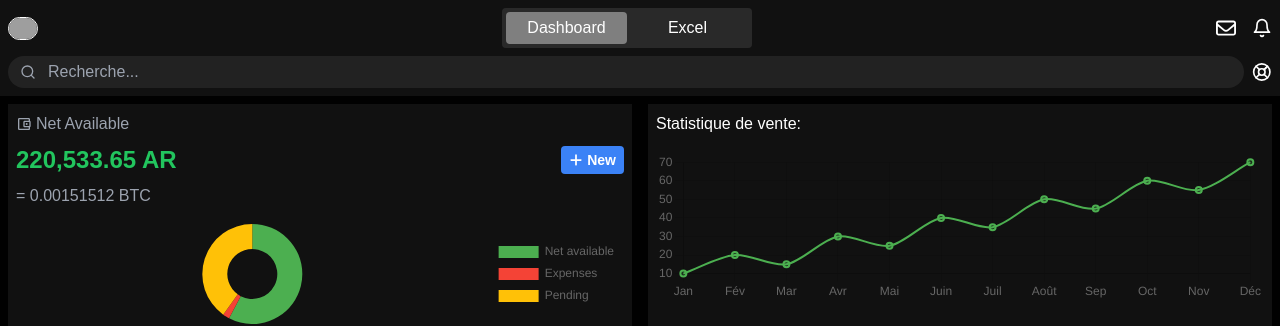
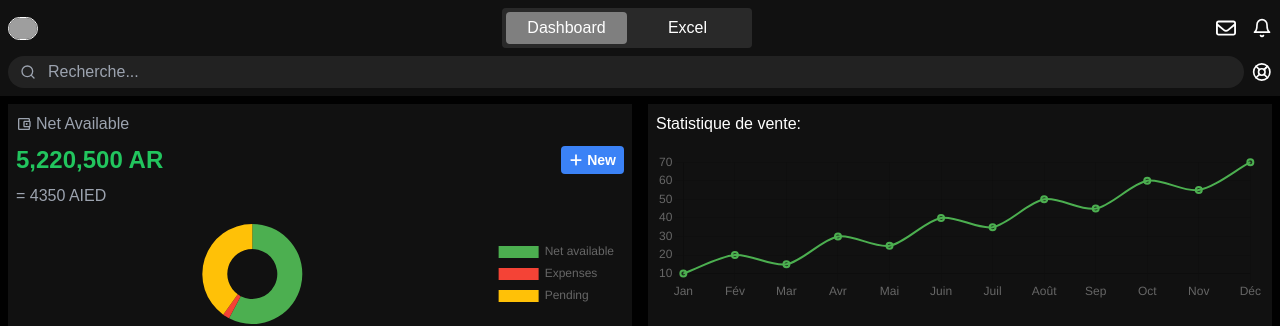
Before and after one commit to MorlonDev261/mga-follow-up, a Next.js app: page / in a window 1280 px wide. Shown: the top 326 px of the page. Built offline with nearby package versions, Linux system fonts and the light colour scheme; grey boxes are pictures that could not be loaded.

Commit message:
Update index.tsx

```diff
--- a/src/app/_components/Dashboard/index.tsx
+++ b/src/app/_components/Dashboard/index.tsx
@@ -63,13 +63,13 @@ export default function Dashboard() {
                 <h3 className="text-gray-400 flex items-center gap-1"><MdOutlineAccountBalanceWallet /> Net Available</h3>
                 <div className="my-2 flex items-center justify-between text-2xl font-bold">
                   <div className="text-green-500">
-                    220,533.65 AR
+                    5,220,500 AR
                   </div>
                   <button className="flex items-center justify-center gap-1 rounded bg-blue-500 px-2 py-1 text-sm"><FaPlus /> New</button>
                 </div>
-                <p className="text-gray-400">= 0.00151512 BTC</p>
+                <p className="text-gray-400">= 4350 AIED</p>
               </div>
-              <div className="mb-5 flex max-h-[100px] w-full">
+              <div className="mb-5 flex justify-start max-h-[100px] w-full">
                 <Statistique position="right" />
               </div>
               <div className="grid grid-cols-3 gap-2 sm:grid-cols-4 lg:grid-cols-4">
```
